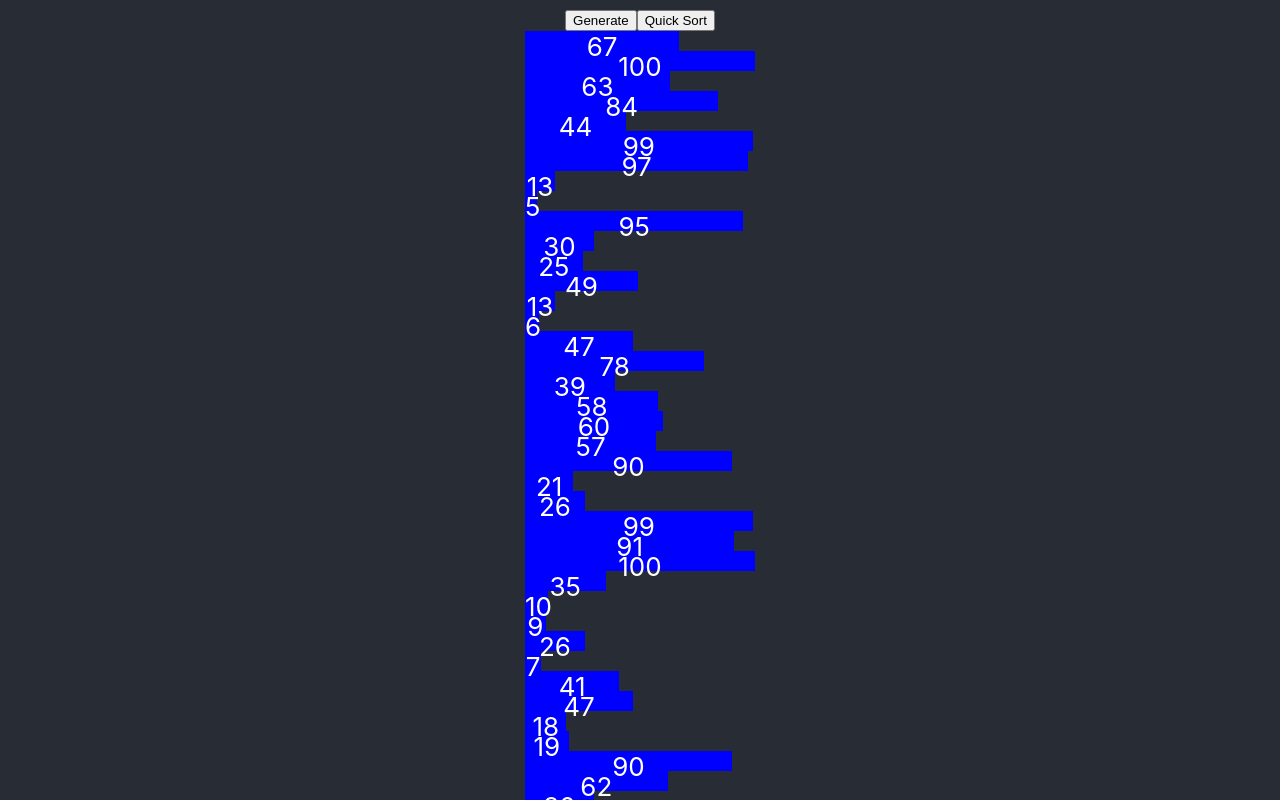
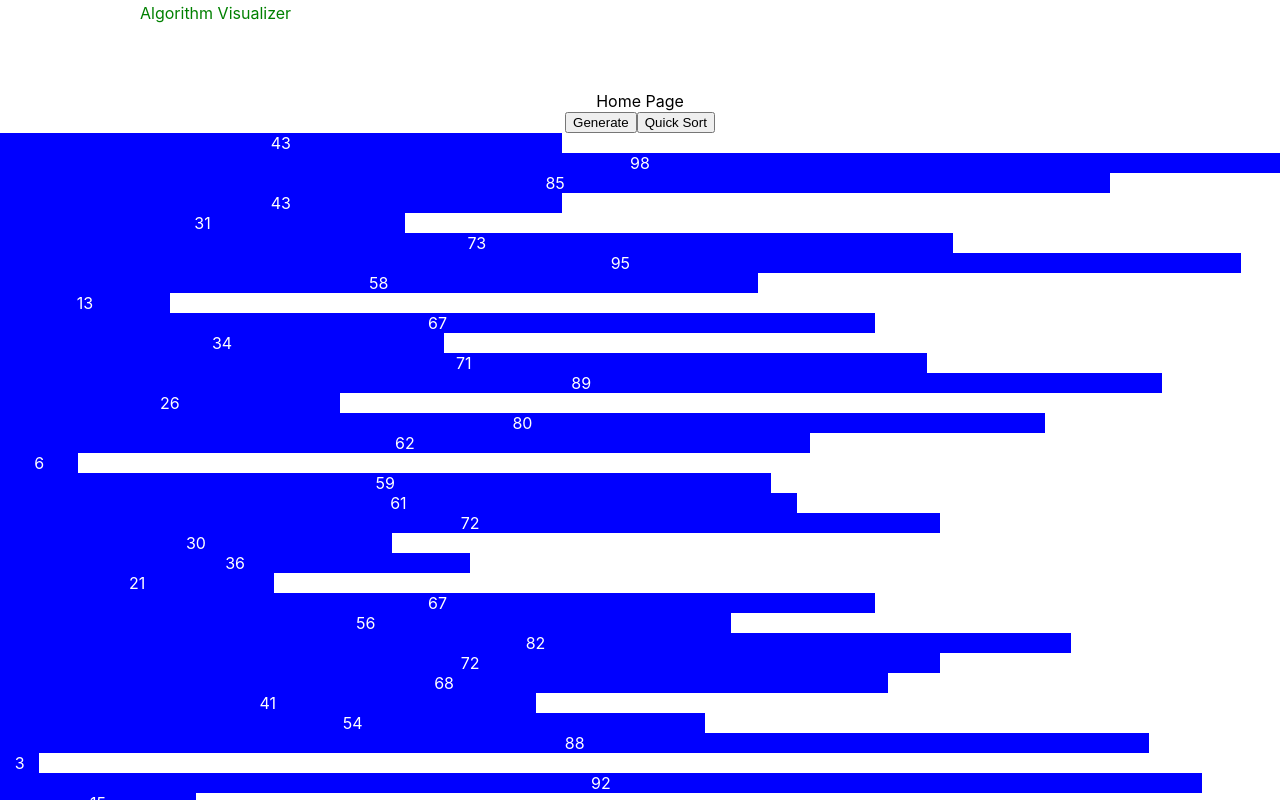
Before and after one commit to seangerrykelly/algo-visualizer, a React (Create React App) app: page / in a window 1280 px wide. Shown: the top 800 px of the page. Built offline with nearby package versions, Linux system fonts and the light colour scheme.

Commit message:
feat: start building navigation

```diff
--- a/package.json
+++ b/package.json
@@ -8,6 +8,7 @@
     "react": "^18.3.1",
     "react-dom": "^18.3.1",
     "react-scripts": "5.0.1",
+    "styled-components": "^6.1.13",
     "web-vitals": "^2.1.0"
   },
   "scripts": {
--- a/src/App.css
+++ b/src/App.css
@@ -5,12 +5,6 @@
 .App-logo {
   height: 40vmin;
   pointer-events: none;
-}
-
-@media (prefers-reduced-motion: no-preference) {
-  .App-logo {
-    animation: App-logo-spin infinite 20s linear;
-  }
 }
 
 .App-header {
--- a/src/App.tsx
+++ b/src/App.tsx
@@ -2,13 +2,15 @@ import React from 'react';
 // import logo from './logo.svg';
 import './App.css';
 import { SortingVisual } from './components/sorting-visuals/SortingVisual';
+import { Home } from './components/home/Home';
+import { Nav } from './components/nav/Nav';
 
 function App() {
   return (
     <div className="App">
-      <header className="App-header">
-        <SortingVisual />
-      </header>
+      <Nav />
+      <Home />
+      <SortingVisual />
     </div>
   );
 }
--- /dev/null
+++ b/src/components/home/Home.tsx
@@ -0,0 +1,6 @@
+import './Home.css';
+
+export const Home = () => {
+
+    return <>Home Page</>
+}
--- /dev/null
+++ b/src/components/nav/Nav.tsx
@@ -0,0 +1,8 @@
+import { NavBar, NavHomeLink } from "./NavStyles"
+export const Nav = () => {
+    return (
+        <NavBar>
+            <NavHomeLink href="/">Algorithm Visualizer</NavHomeLink>
+        </NavBar>
+    )
+}
--- /dev/null
+++ b/src/components/nav/NavStyles.ts
@@ -0,0 +1,21 @@
+import styled from "styled-components";
+// import { NavLink as Link } from "react-router-dom";
+
+// Styled component named StyledButton
+export const NavBar = styled.nav`
+  background: white;
+  height: 85px;
+  display: flex;
+  justify-content: space-between;
+  padding: 0.2rem calc((100vw - 1000px) / 2);
+  z-index: 12;
+`;
+
+export const NavHomeLink = styled.a`
+  color: green;
+  cursor: pointer;
+  height: min-content;
+  text-decoration: none;
+`;
+
+// export const NavLinks = styled
--- a/src/components/sorting-visuals/SortingVisual.tsx
+++ b/src/components/sorting-visuals/SortingVisual.tsx
@@ -12,14 +12,6 @@ export const SortingVisual = () => {
             <button onClick={() => setArray(generateArray(1,100))}>Generate</button>
             <button onClick={() => setArray(quickSort(array))}>Quick Sort</button>
             <BarChart values={array} />
-            <p>Array to be sorted: </p>
-            <div>
-                {array.map((value) => (
-                    <div>{value}</div>
-                ))}
-            </div>
-
-
         </div>
     )
 }
--- a/src/utils/array.ts
+++ b/src/utils/array.ts
@@ -1,7 +1,7 @@
 export const generateArray = (min: number, max: number): number[] => {
     const array: number[] = []
 
-    for (let i = 0; i < 100; i++) {
+    for (let i = 0; i < 50; i++) {
         const val = Math.floor(Math.random() * (max - min + 1) + min)
         array.push(val)
     }
```
Also changed, not shown: src/components/home/Home.css (added), 1 other file (tests, documents, lock files or other folders).
